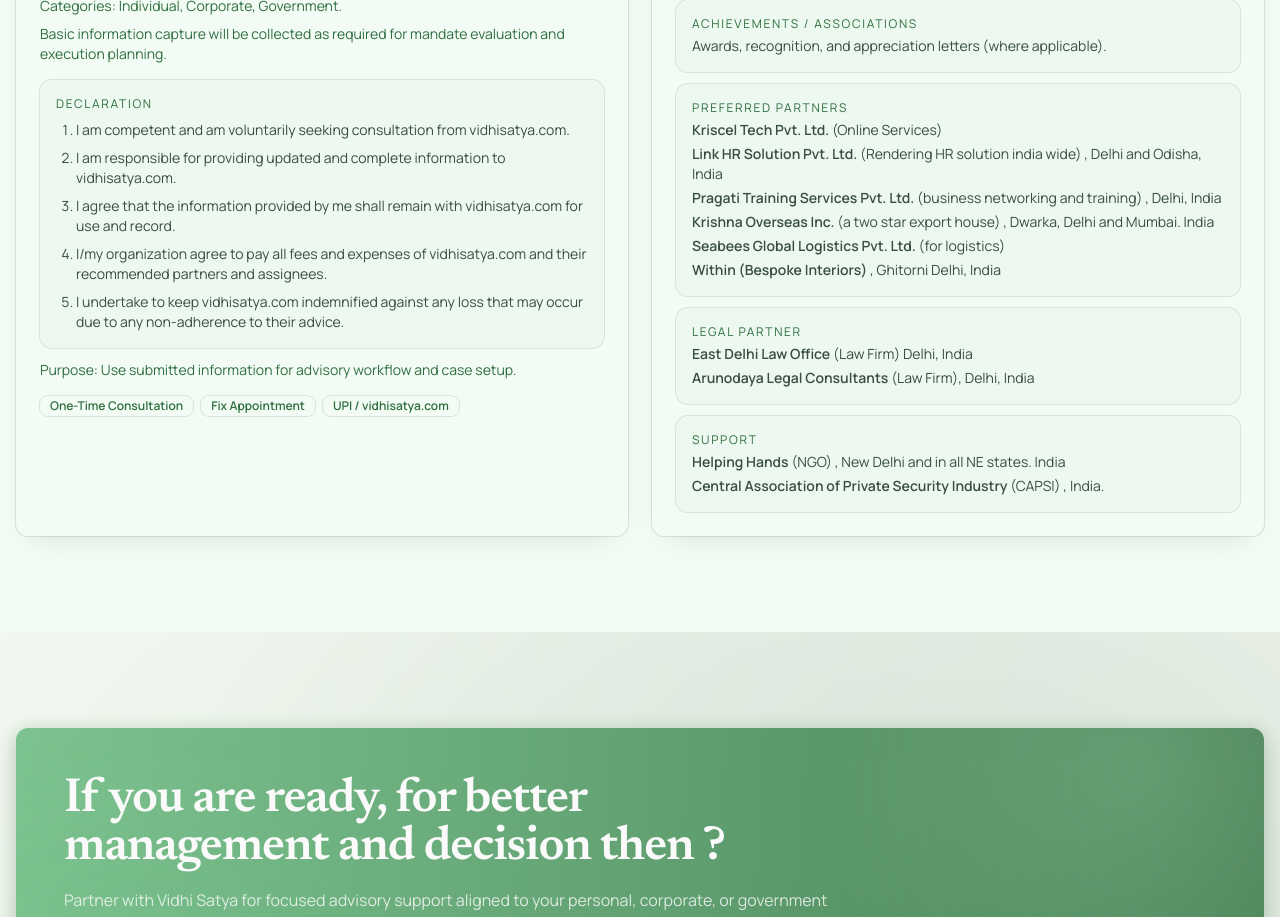
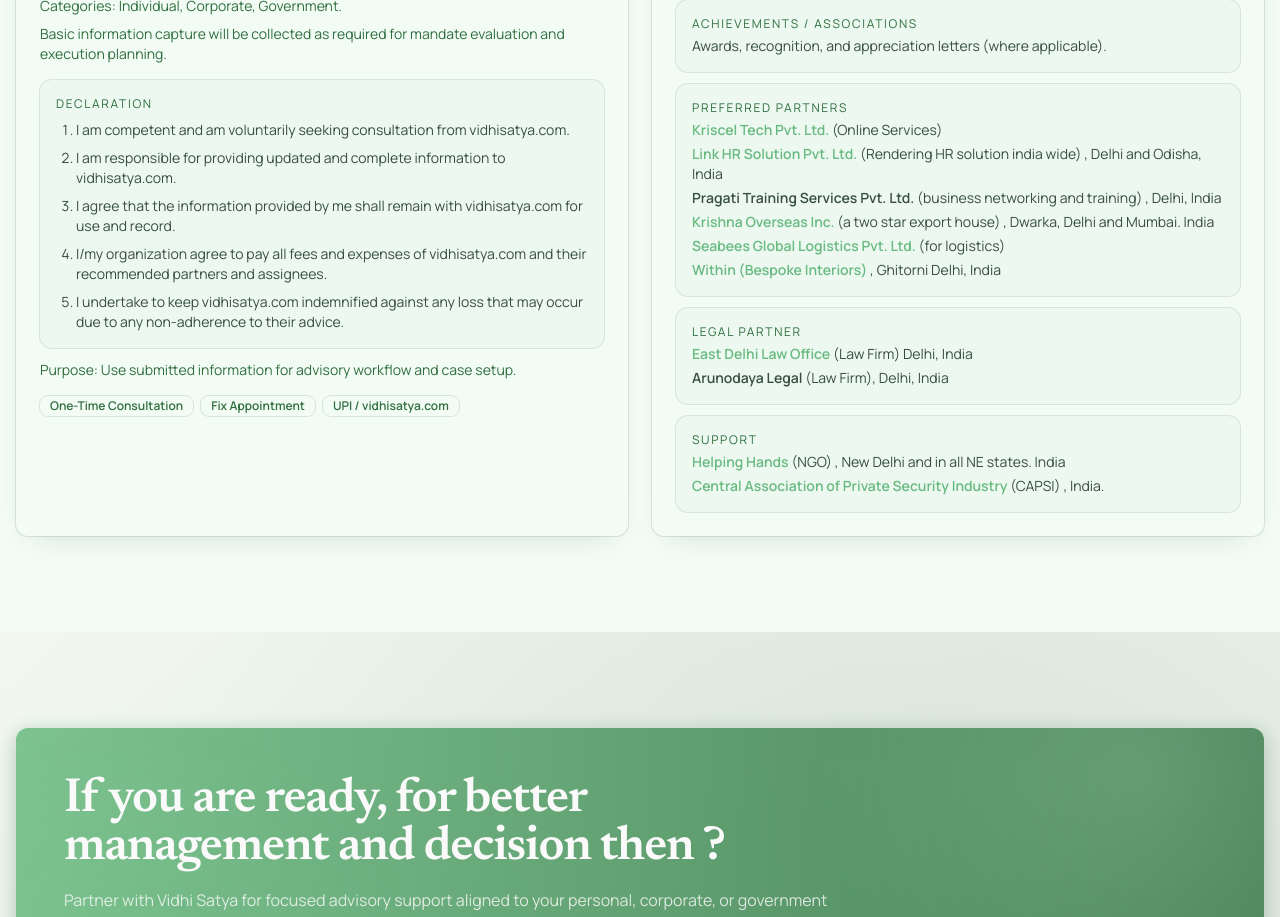
Before and after one commit to Developerkriscel/Vidhi-Satya, a Next.js app: page /about in a window 1280 px wide. Shown: the part 1020-1937 px from the top of the page. Built offline with nearby package versions, Linux system fonts and the light colour scheme; no server answers; the database is empty.

Commit message:
Add partner links to about page

```diff
--- a/src/app/(public)/about/page.tsx
+++ b/src/app/(public)/about/page.tsx
@@ -109,40 +109,104 @@
                   <div className="rounded-[0.75rem] bg-surface p-4 ring-1 ring-outline-variant/15">
                     <p className="text-xs uppercase tracking-[0.14em] text-muted-foreground">Preferred Partners</p>
                     <p className="mt-1 text-sm text-foreground/90">
-                      <span className="font-semibold">Kriscel Tech Pvt. Ltd.</span> (Online Services)
+                      <a
+                        href="https://kriscel.com/"
+                        target="_blank"
+                        rel="noopener noreferrer"
+                        className="font-semibold text-primary underline-offset-4 hover:underline"
+                      >
+                        Kriscel Tech Pvt. Ltd.
+                      </a>{" "}
+                      (Online Services)
                     </p>
                     <p className="mt-1 text-sm text-foreground/90">
-                      <span className="font-semibold">Link HR Solution Pvt. Ltd.</span> (Rendering HR solution india wide) , Delhi and Odisha, India
+                      <a
+                        href="https://www.linkhrsolution.com/"
+                        target="_blank"
+                        rel="noopener noreferrer"
+                        className="font-semibold text-primary underline-offset-4 hover:underline"
+                      >
+                        Link HR Solution Pvt. Ltd.
+                      </a>{" "}
+                      (Rendering HR solution india wide) , Delhi and Odisha, India
                     </p>
                     <p className="mt-1 text-sm text-foreground/90">
                       <span className="font-semibold">Pragati Training Services Pvt. Ltd.</span> (business networking and training) , Delhi, India
                     </p>
                     <p className="mt-1 text-sm text-foreground/90">
-                      <span className="font-semibold">Krishna Overseas Inc.</span> (a two star export house) , Dwarka, Delhi and Mumbai. India
+                      <a
+                        href="https://www.koiindia.com/"
+                        target="_blank"
+                        rel="noopener noreferrer"
+                        className="font-semibold text-primary underline-offset-4 hover:underline"
+                      >
+                        Krishna Overseas Inc.
+                      </a>{" "}
+                      (a two star export house) , Dwarka, Delhi and Mumbai. India
                     </p>
                     <p className="mt-1 text-sm text-foreground/90">
-                      <span className="font-semibold">Seabees Global Logistics Pvt. Ltd.</span> (for logistics)
+                      <a
+                        href="https://seabeesglobal.com/"
+                        target="_blank"
+                        rel="noopener noreferrer"
+                        className="font-semibold text-primary underline-offset-4 hover:underline"
+                      >
+                        Seabees Global Logistics Pvt. Ltd.
+                      </a>{" "}
+                      (for logistics)
                     </p>
                     <p className="mt-1 text-sm text-foreground/90">
-                      <span className="font-semibold">Within (Bespoke Interiors)</span>  , Ghitorni Delhi, India
+                      <a
+                        href="https://www.bespokeinteriors.in/"
+                        target="_blank"
+                        rel="noopener noreferrer"
+                        className="font-semibold text-primary underline-offset-4 hover:underline"
+                      >
+                        Within (Bespoke Interiors)
+                      </a>{" "}
+                      , Ghitorni Delhi, India
                     </p>
                   </div>
                   <div className="rounded-[0.75rem] bg-surface p-4 ring-1 ring-outline-variant/15">
                     <p className="text-xs uppercase tracking-[0.14em] text-muted-foreground">Legal Partner</p>
                     <p className="mt-1 text-sm text-foreground/90">
-                      <span className="font-semibold">East Delhi Law Office</span> (Law Firm) Delhi, India
+                      <a
+                        href="https://share.google/6cQosJXK5JazWlNV3"
+                        target="_blank"
+                        rel="noopener noreferrer"
+                        className="font-semibold text-primary underline-offset-4 hover:underline"
+                      >
+                        East Delhi Law Office
+                      </a>{" "}
+                      (Law Firm) Delhi, India
                     </p>
                     <p className="mt-1 text-sm text-foreground/90">
-                      <span className="font-semibold">Arunodaya Legal Consultants</span> (Law Firm), Delhi, India
+                      <span className="font-semibold">Arunodaya Legal</span> (Law Firm), Delhi, India
                     </p>
                   </div>
                   <div className="rounded-[0.75rem] bg-surface p-4 ring-1 ring-outline-variant/15">
                     <p className="text-xs uppercase tracking-[0.14em] text-muted-foreground">Support</p>
                     <p className="mt-1 text-sm text-foreground/90">
-                      <span className="font-semibold">Helping Hands</span> (NGO) , New Delhi and in all NE states. India
+                      <a
+                        href="https://helpinghands.ngo/"
+                        target="_blank"
+                        rel="noopener noreferrer"
+                        className="font-semibold text-primary underline-offset-4 hover:underline"
+                      >
+                        Helping Hands
+                      </a>{" "}
+                      (NGO) , New Delhi and in all NE states. India
                     </p>
                     <p className="mt-1 text-sm text-foreground/90">
-                      <span className="font-semibold">Central Association of Private Security Industry</span> (CAPSI) , India.
+                      <a
+                        href="https://www.capsi.in/"
+                        target="_blank"
+                        rel="noopener noreferrer"
+                        className="font-semibold text-primary underline-offset-4 hover:underline"
+                      >
+                        Central Association of Private Security Industry
+                      </a>{" "}
+                      (CAPSI) , India.
                     </p>
                   </div>
                 </div>
```
